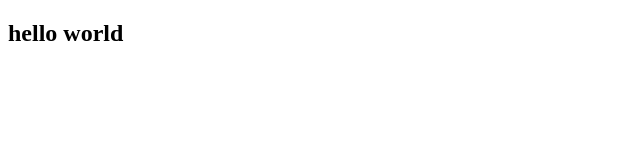
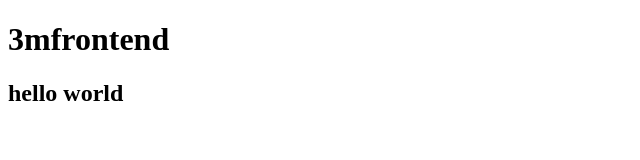
Before and after one commit to 3mFrontEnd/git-tutorial-, a plain HTML site: page index.html in a window 1280 px wide. Shown: the whole page, without its empty margins (0-640 px from the left). Drawn offline with Linux system fonts and the light colour scheme.

Commit message:
h1 tag added to the files

```diff
--- a/index.html
+++ b/index.html
@@ -7,6 +7,8 @@
     <title>Document</title>
 </head>
 <body>
+    <h1>3mfrontend</h1>
     <h2>hello world</h2>
+
 </body>
 </html>
```
